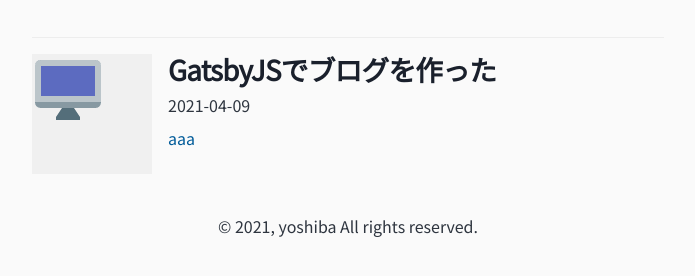
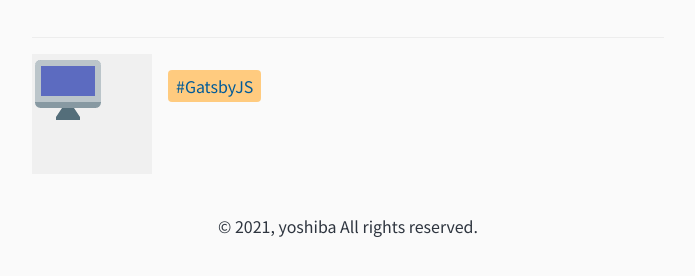
Before and after one commit to yosh1ba/buildnote, a Gatsby site: page / in a window 1280 px wide. Shown: the part 278-554 px from the top of the page, without its empty margins (292-987 px from the left). Built offline with nearby package versions, Linux system fonts and the light colour scheme; Gatsby itself is replaced by a stand-in of ours.

```diff
--- a/src/components/post.js
+++ b/src/components/post.js
@@ -19,14 +19,9 @@
               />
         </div>
         <article>
-          <h3 itemProp="headline" className={styles.titleStyle}>{title}</h3>
-          <p className={styles.date}>{date}</p>
-          <div className={styles.icons}>
-            <a href={`https://twitter.com/yoshiba718`} itemProp="url" target="blank">
-              aaa
-            </a>
-          </div>
-          {/* <TagsList tags={tags} /> */}
+          {/* <h3 itemProp="headline" className={styles.titleStyle}>{title}</h3>
+          <p className={styles.date}>{date}</p> */}
+          <TagsList tags={tags} />
         </article>
       </Link>
     </div>
```
